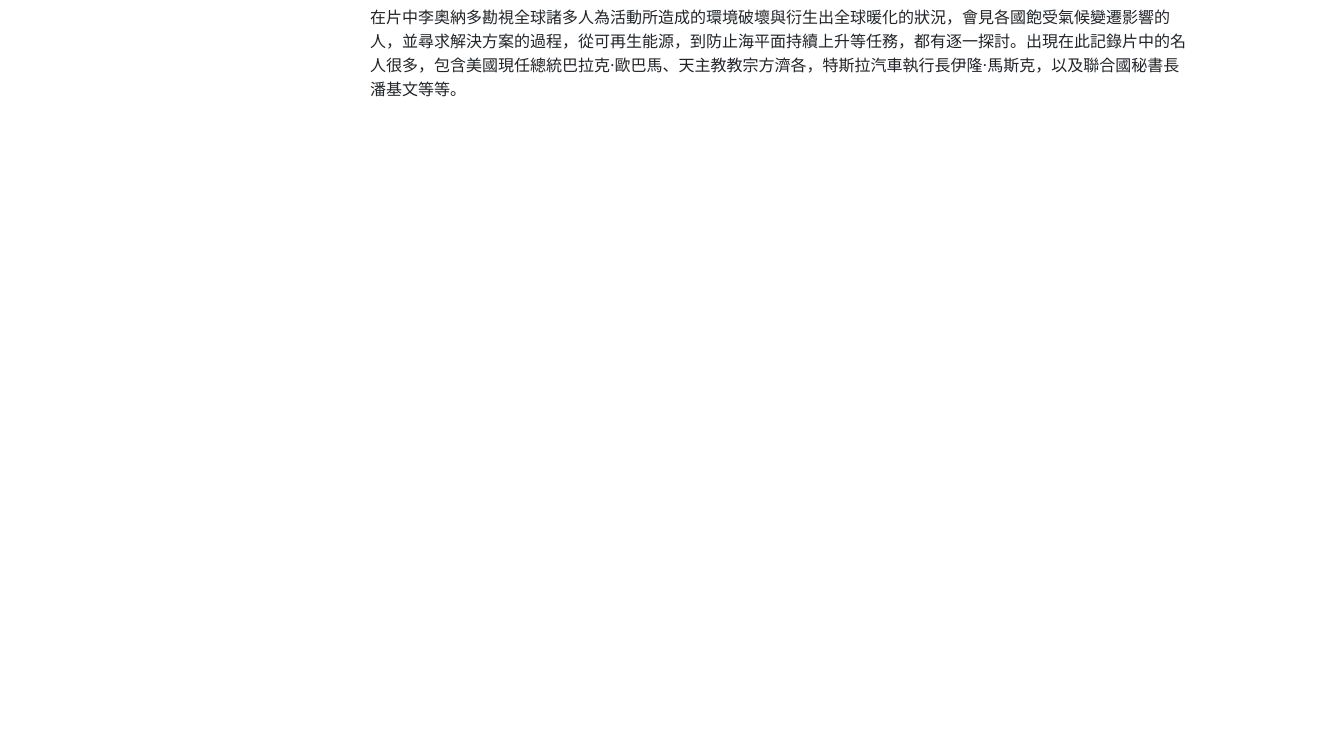
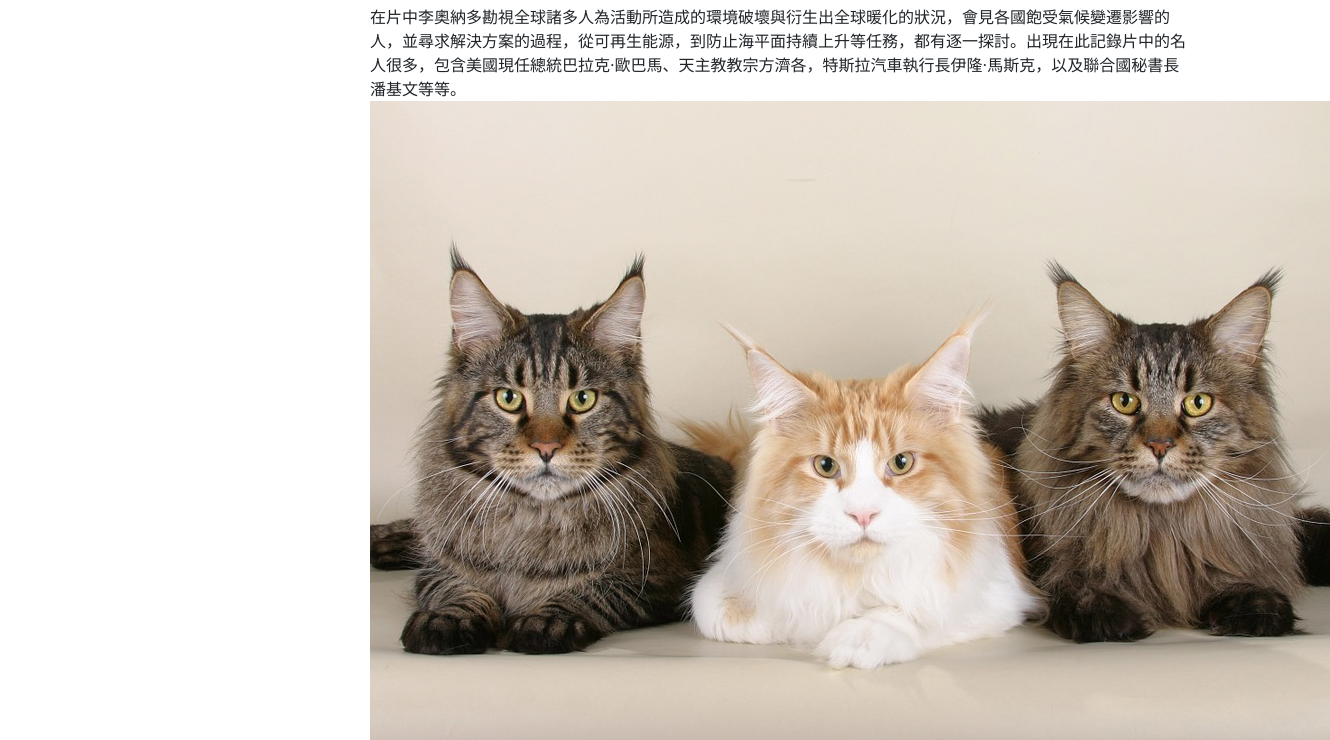
Before and after one commit to k40418267/k40418267.github.io, a plain HTML site: page index.html in a window 1280 px wide. Shown: the part 777-1517 px from the top of the page, 1330 px wide, since content can reach past the window. Before the commit the page ends 878 px from the top, so only its background shows below. Drawn offline with nearby package versions, Linux system fonts and the light colour scheme.

Commit message:
Add files via upload

```diff
--- a/index.html
+++ b/index.html
@@ -44,6 +44,7 @@
         <div id="comment">
 在片中李奧納多勘視全球諸多人為活動所造成的環境破壞與衍生出全球暖化的狀況，會見各國飽受氣候變遷影響的人，並尋求解決方案的過程，從可再生能源，到防止海平面持續上升等任務，都有逐一探討。出現在此記錄片中的名人很多，包含美國現任總統巴拉克·歐巴馬、天主教教宗方濟各，特斯拉汽車執行長伊隆·馬斯克，以及聯合國秘書長潘基文等等。
         </div>
+        <img src="cats-535789_960_720.jpg" alt="cats" >
       </div>
     </div>
   </div>
```
